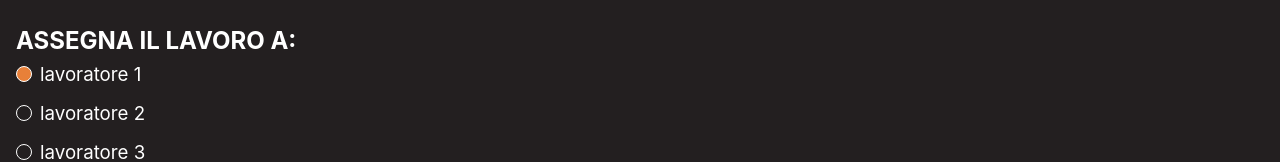
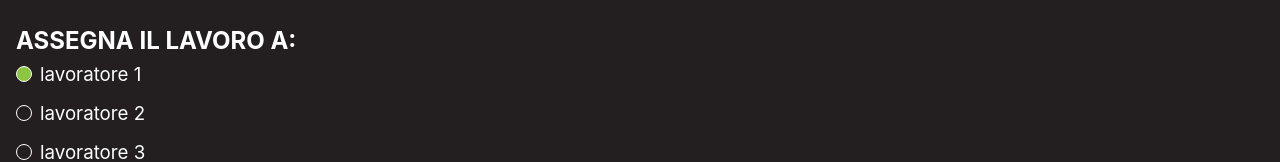
Before and after one commit to nicodev06/app-gm-impianti, a React (Create React App) app: page /nuovo-progetto in a window 1280 px wide. In both pictures the pointer is over the button 24 px from the left and 490 px from the top of the page. Shown: the part 416-578 px from the top of the page. Built offline with nearby package versions, Linux system fonts and the light colour scheme.

Commit message:
Fix checkbox issue

```diff
--- a/src/index.css
+++ b/src/index.css
@@ -81,6 +81,10 @@ button.add {
   border-radius: 10px;
 }
 
+.checkbox:hover {
+  background-color: var(--green-color);
+}
+
 .active {
   background-color: var(--green-color);
 }
```
